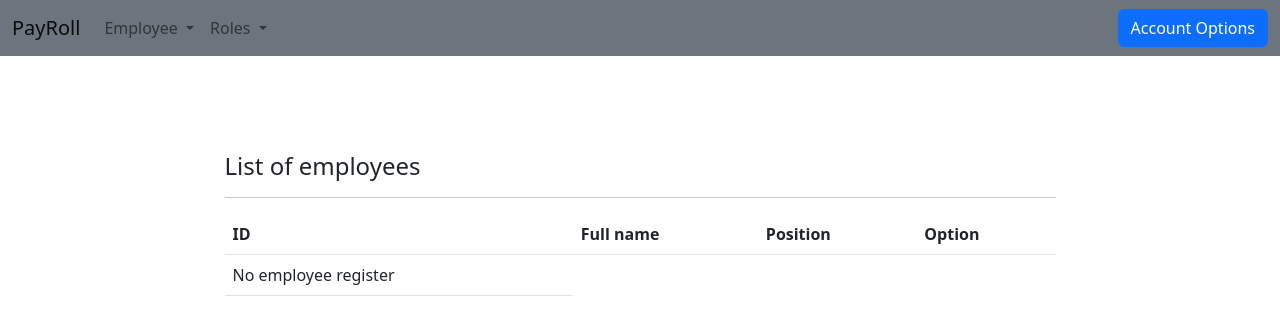
After one commit to AndresYepesM/PayRoll-system, a Django app: page /enterprise/positions/employees/1/ in a window 1280 px wide. The commit adds this page. Shown: the top 335 px of the page. Run offline with Django 4.2, Linux system fonts and the light colour scheme; the visitor is signed in with stand-in values (Sample User, id 1); data that the repository does not hold is empty; some libraries are stand-ins or nearby versions.

Commit message:
List of employee with specific role

```diff
--- a/company/urls.py
+++ b/company/urls.py
@@ -28,4 +28,6 @@ urlpatterns = [
     path('positions/edit/<int:position_id>/', positions_edit, name='positions_edit'),
 
     path('positions/delete/<int:position_id>/', positions_delete, name='positions_delete'),
+
+    path('positions/employees/<int:position_id>/', positions_employees, name='positions_employees'),
 ]
--- a/company/views.py
+++ b/company/views.py
@@ -264,6 +264,7 @@ def positions_list(request):
         messages.error(request, 'Access Denied')
         return redirect('Home')
 
+
 @login_required(login_url='Home')
 def positions_create(request):
     if request.user.is_admin or request.user.is_superadmin:
@@ -287,6 +288,7 @@ def positions_create(request):
         return render(request, 'enterprise/positions/positions_form.html', context)
     else:
         messages.error(request, 'Access Denied')
+
 
 @login_required(login_url='Home')
 def positions_edit(request, position_id):
@@ -321,3 +323,17 @@ def positions_delete(request, position_id):
     else:
         messages.error(request, 'Access Denied')
         return redirect('Home')
+
+
+@login_required(login_url='Home')
+def positions_employees(request, position_id):
+    if request.user.is_admin or request.user.is_superadmin:
+        employees = Employee.objects.filter(role=position_id)
+        context = {
+            'employees':employees
+        }
+
+        return render(request, 'enterprise/positions/employees_possitions.html', context)
+    else:
+        messages.error(request, 'Access Denied')
+        return redirect('Home')
--- /dev/null
+++ b/templates/enterprise/positions/employees_possitions.html
@@ -0,0 +1,49 @@
+{% extends 'base.html' %}
+
+{% block content %}
+<div class="container mt-5">
+    <div class="row">
+        <div class="col-md-9 mx-auto mt-5">
+            <h4>List of employees</h4>
+            <hr>
+            <table class="table">
+                <thead>
+                    <tr>
+                        <th scope="col">ID</th>
+                        <th scope="col">Full name</th>
+                        <th scope="col">Position</th>
+                        <th scope="col">Option</th>
+                    </tr>
+                </thead>
+
+                <tbody>
+                    {% if employees %}
+                        {% for i in employees %}
+                            <tr>
+                                <th scope="row">{{i.id}}</th>
+                                <td>{{i.full_name}}</td>
+                                <td>{{i.role}}</td>
+                                <td>
+                                    <a href="{% url 'employee_edit' employee_id=i.id %}" class="btn btn-dark text-light" data-bs-toggle="tooltip" data-bs-placement="top" title="Edit employee"><i class="fa fa-pencil" aria-hidden="true"></i></a>
+                                    {% if i.account.is_active %}
+                                        <a href="{% url 'employee_access' employee_id=i.id %}" class="btn btn-dark text-light"data-bs-toggle="tooltip" data-bs-placement="top" title="Deactivate"><i class="fa fa-minus-circle" aria-hidden="true"></i></a>
+                                    {% else %}
+                                        <a href="{% url 'employee_access' employee_id=i.id %}" class="btn btn-dark text-light" data-bs-toggle="tooltip" data-bs-placement="top" title="Activate"><i class="fa fa-check-circle" aria-hidden="true"></i></a>
+                                    {% endif %}
+                                    <a href="{% url 'employee_delete' employee_id=i.id %}" onclick="return confirm('Are your surre you want to delete this employee?')" class="btn btn-danger text-dark" data-bs-toggle="tooltip" data-bs-placement="top" title="Delete employee"><i class="fa fa-times" aria-hidden="true"></i></a>
+                                </td>
+                            </tr>
+                        {% endfor %}
+                    {% else %}
+                        <tr>
+                            <td>
+                                No employee register
+                            </td>
+                        </tr>
+                    {% endif %}
+                </tbody>
+            </table>
+        </div>
+    </div>
+</div>
+{% endblock %}
--- a/templates/enterprise/positions/positions_list.html
+++ b/templates/enterprise/positions/positions_list.html
@@ -23,7 +23,7 @@
                                 <td>{{i.counter}}</td>
                                 <td>
                                     <a href="{% url 'positions_edit' position_id=i.id %}" class="btn btn-dark text-light" data-bs-toggle="tooltip" data-bs-placement="top" title="Edit Role"><i class="fa fa-pencil" aria-hidden="true"></i></a>
-                                    <a href="#" class="btn btn-dark text-light" data-bs-toggle="tooltip" data-bs-placement="top" title="List of employee of this role"><i class="fa fa-list" aria-hidden="true"></i></a>
+                                    <a href="{% url 'positions_employees' position_id=i.id %}" class="btn btn-dark text-light" data-bs-toggle="tooltip" data-bs-placement="top" title="List of employee of this role"><i class="fa fa-list" aria-hidden="true"></i></a>
                                     <a href="{% url 'positions_delete' position_id=i.id %}" onclick="return confirm('Are your surre you want to delete this employee?')" class="btn btn-danger text-dark" data-bs-toggle="tooltip" data-bs-placement="top" title="Delete Role"><i class="fa fa-times" aria-hidden="true"></i></a>
                                 </td>
                             </tr>
```
